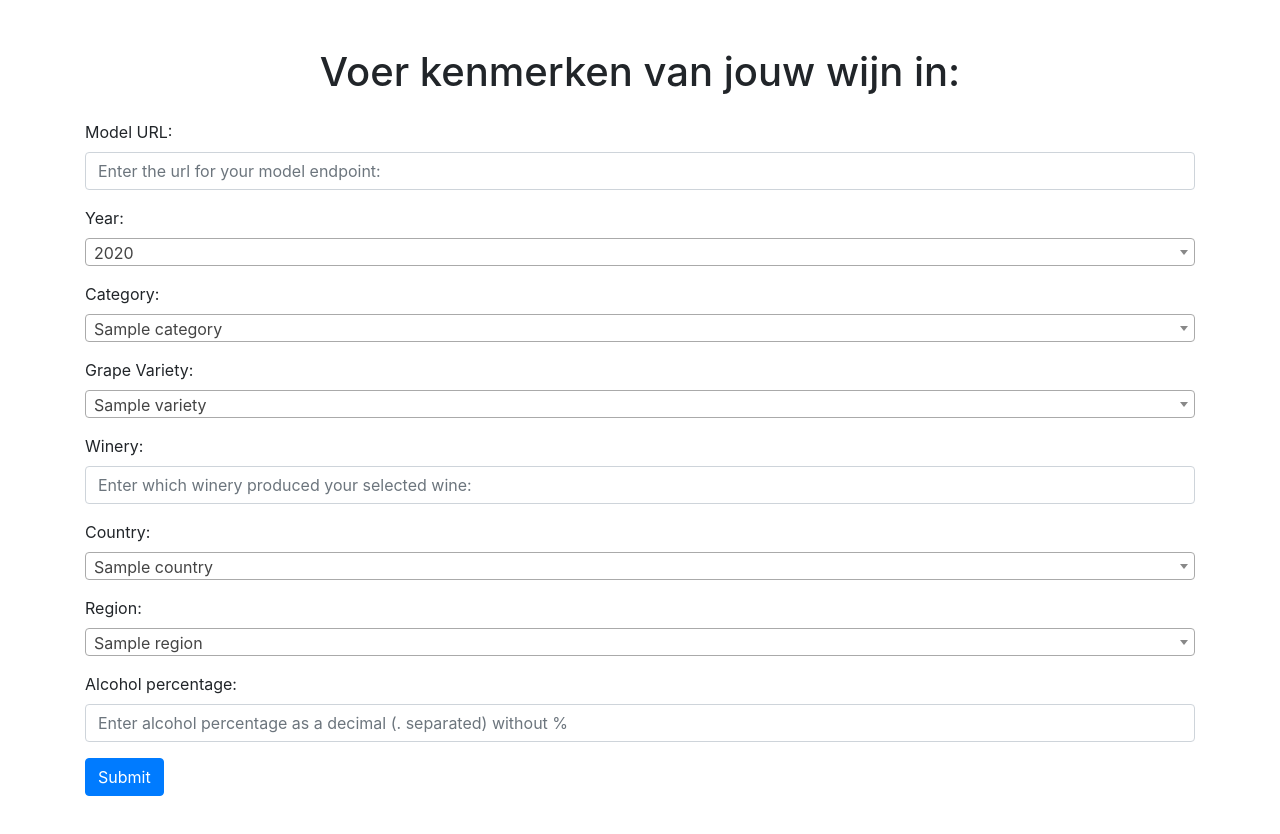
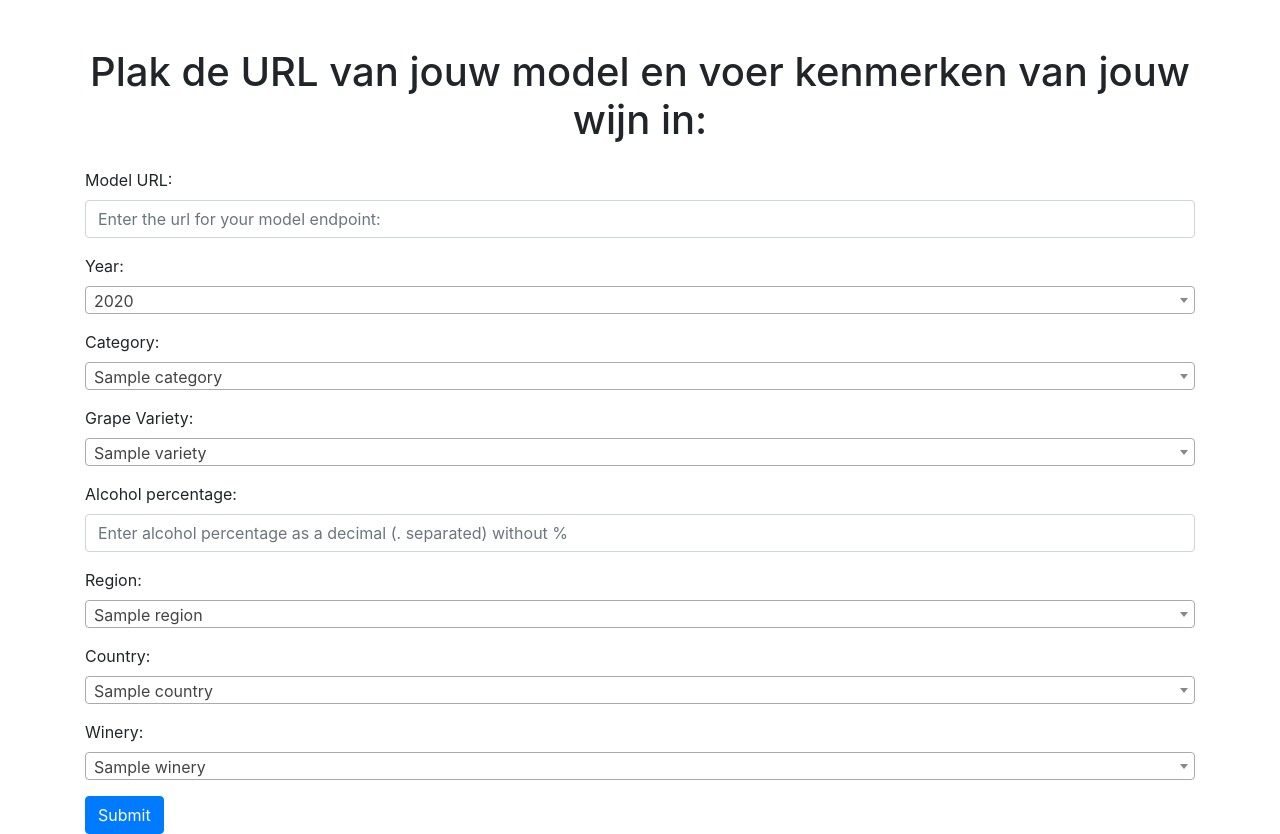
Before and after one commit to alecfc/MLOps_Databricks_wine, a Flask app: template templates/index.html in a window 1280 px wide. Before the commit the page ends 796 px from the top, so only its background shows below. Run offline with Flask 3, Linux system fonts and the light colour scheme; the template is opened without the code that fills it: most values are stand-ins (such as "Sample title", 1, 10 or a date in 2020); some libraries are stand-ins or nearby versions.

Commit message:
Layout changes

```diff
--- a/app.py
+++ b/app.py
@@ -33,14 +33,17 @@ def get_field_values():
     available_regions = sorted([ x for x in available_regions if "\$" not in x ])
     available_grape_varieties = list(df['varietal'].dropna().unique())
     available_grape_varieties = sorted([ y for y in available_grape_varieties if "$" not in y ])
-    return available_years, available_categories, available_countries, available_regions, available_grape_varieties
+
+    available_wineries = list(df['winery'].dropna().unique())
+
+    return available_years, available_categories, available_countries, available_regions, available_grape_varieties, available_wineries
 
 
 
 
 @app.route('/', methods=['GET', 'POST'])
 def index():
-    available_years, available_categories, available_countries, available_regions, available_grape_varieties = get_field_values()
+    available_years, available_categories, available_countries, available_regions, available_grape_varieties, available_wineries = get_field_values()
 
     if request.method == 'POST':
         # Process form data
@@ -123,7 +126,7 @@ def index():
 
 
     return render_template('index.html', years=available_years, categories=available_categories, varieties=available_grape_varieties,
-                           countries=available_countries, regions=available_regions)
+                           countries=available_countries, regions=available_regions, wineries=available_wineries)
 
 @app.route('/results')
 def results():
--- a/templates/index.html
+++ b/templates/index.html
@@ -11,7 +11,7 @@
 </head>
 <body>
     <div class="container mt-5">
-        <h1 class="text-center">Voer kenmerken van jouw wijn in:</h1>
+        <h1 class="text-center">Plak de URL van jouw model en voer kenmerken van jouw wijn in:</h1>
         <form method="POST" class="mt-4">
             <div class="form-group">
                 <label for="model_url">Model URL:</label>
@@ -42,8 +42,16 @@
                 </select>
             </div>
             <div class="form-group">
-                <label for="winery">Winery:</label>
-                    <input type="text" id="winery" name="winery" class="form-control" placeholder="Enter which winery produced your selected wine:">
+                <label for="alcohol_percentage">Alcohol percentage:</label>
+                <input type="number" id="alcohol_percentage" name="alcohol_percentage" class="form-control" placeholder="Enter alcohol percentage as a decimal (. separated) without %">
+            </div>
+            <div class="form-group">
+                <label for="region">Region:</label>
+                <select id="region" name="region" class="form-control">
+                    {% for region in regions %}
+                    <option value="{{ region }}">{{ region }}</option>
+                    {% endfor %}
+                </select>
             </div>
             <div class="form-group">
                 <label for="country">Country:</label>
@@ -54,16 +62,12 @@
                 </select>
             </div>
             <div class="form-group">
-                <label for="region">Region:</label>
-                <select id="region" name="region" class="form-control">
-                    {% for region in regions %}
-                    <option value="{{ region }}">{{ region }}</option>
+                <label for="winery">Winery:</label>
+                <select id="winery" name="winery" class="form-control">
+                    {% for winery in wineries %}
+                    <option value="{{ winery }}">{{ winery }}</option>
                     {% endfor %}
                 </select>
-            </div>
-            <div class="form-group">
-                <label for="alcohol_percentage">Alcohol percentage:</label>
-                <input type="number" id="alcohol_percentage" name="alcohol_percentage" class="form-control" placeholder="Enter alcohol percentage as a decimal (. separated) without %">
             </div>
             <button type="submit" class="btn btn-primary">Submit</button>
         </form>
--- a/templates/results.html
+++ b/templates/results.html
@@ -9,17 +9,17 @@
 </head>
 <body>
     <div class="container mt-5">
-        <h1 class="text-center">Jouw wijn en score:</h1>
+        <h1 class="text-center">Jouw wijn en prijs voorspelling:</h1>
         <div class="card mt-4">
             <div class="card-body">
                 <h5 class="card-title">{{ wine }}</h5>
                 <p class="card-text"><strong>Year:</strong> {{ year }}</p>
                 <p class="card-text"><strong>Category:</strong> {{ category }}</p>
                 <p class="card-text"><strong>Grape variety:</strong> {{ varietal }}</p>
-                <p class="card-text"><strong>Winery:</strong> {{ winery }}</p>
+                <p class="card-text"><strong>Alcohol percentage:</strong> {{ alcohol_percentage }}</p>
                 <p class="card-text"><strong>Country:</strong> {{ country }}</p>
                 <p class="card-text"><strong>Region:</strong> {{ region }}</p>
-                <p class="card-text"><strong>Alcohol percentage:</strong> {{ alcohol_percentage }}</p>
+                <p class="card-text"><strong>Winery:</strong> {{ winery }}</p>
                 <p class="card-text"><strong>Price:</strong> {{ price }}</p>
                 <a href="{{ url_for('index') }}" class="btn btn-primary">Select Again</a>
             </div>
```
